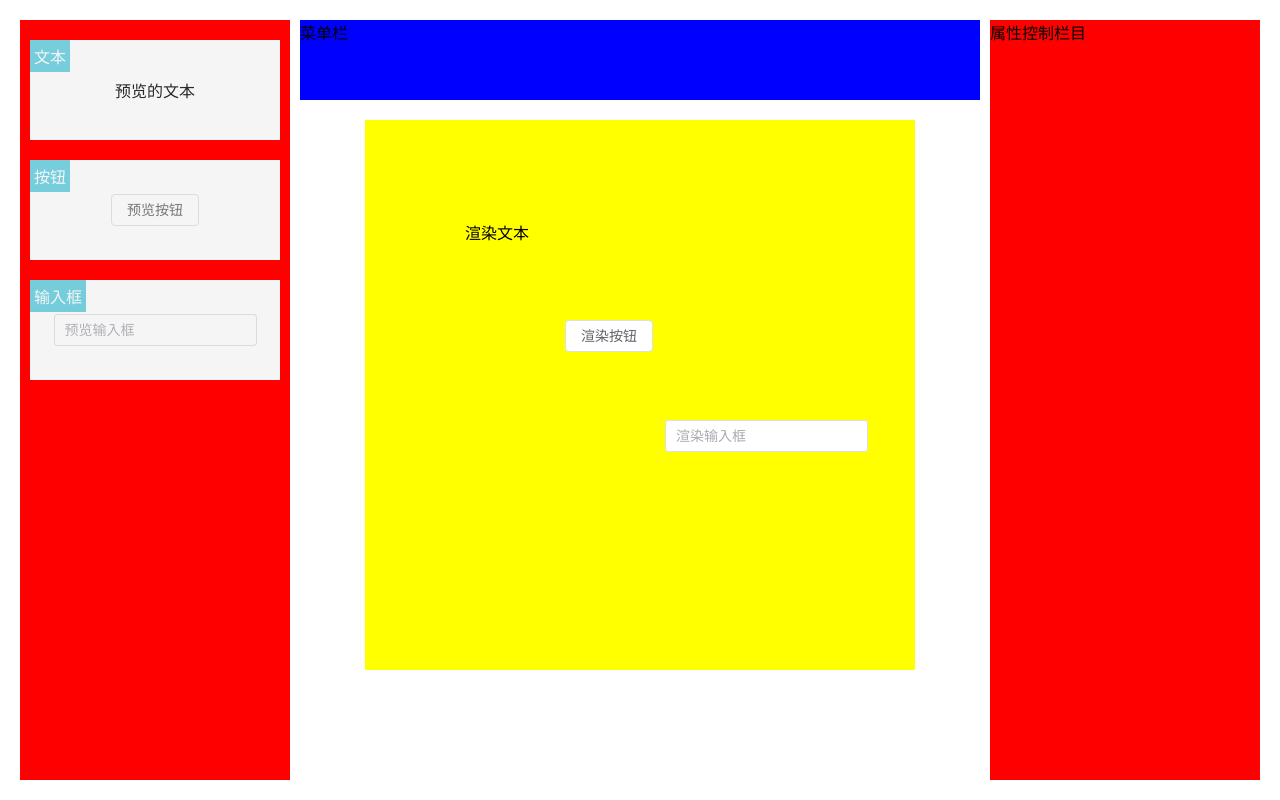
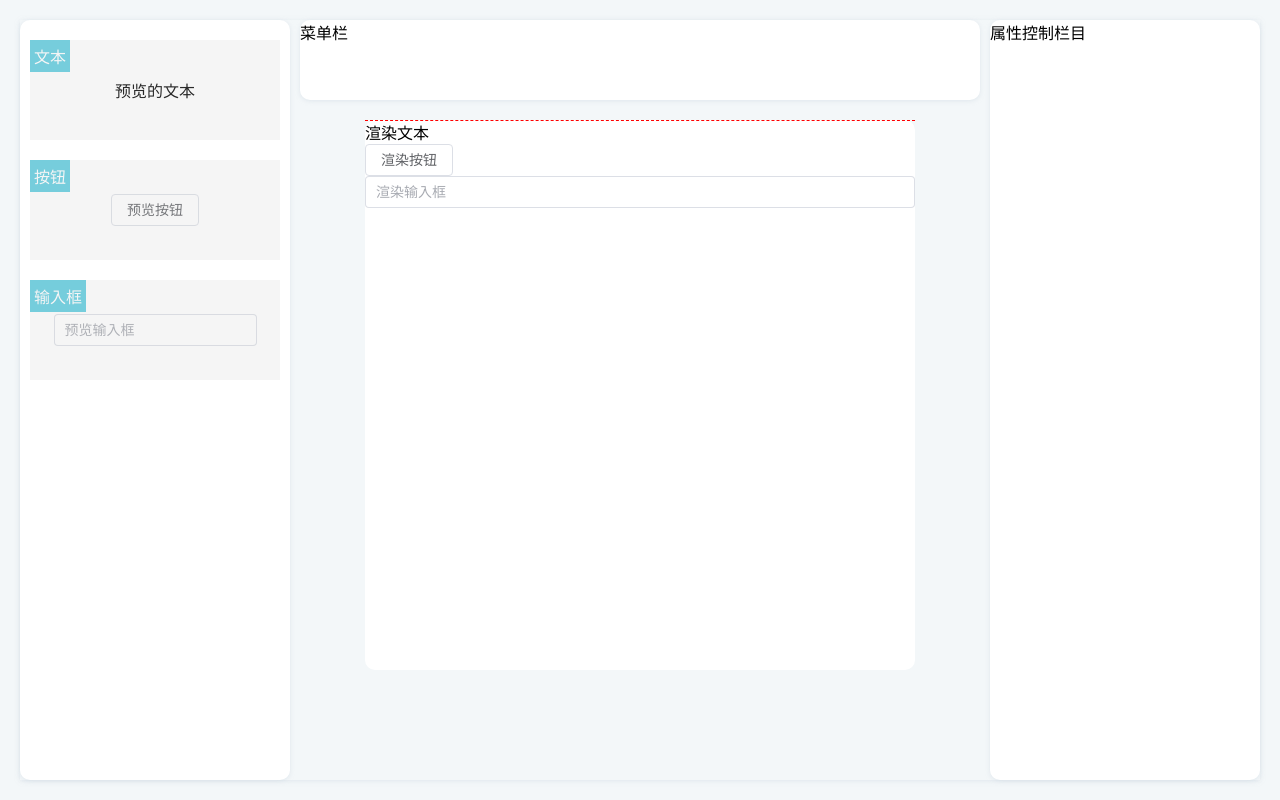
Before and after one commit to cnindexhub/vue-lesson, a Vue app: page / in a window 1280 px wide. Built offline with nearby package versions, Linux system fonts and the light colour scheme.

Commit message:
20221118 dpf 内容区组件拖拽及对其辅助线计算

```diff
--- a/package.json
+++ b/package.json
@@ -9,8 +9,10 @@
   },
   "dependencies": {
     "core-js": "^3.8.3",
+    "deepcopy": "^2.1.0",
     "element-plus": "^2.2.21",
-    "vue": "^3.2.13"
+    "vue": "^3.2.13",
+    "vuex": "^4.0.2"
   },
   "devDependencies": {
     "@babel/core": "^7.12.16",
--- a/src/App.vue
+++ b/src/App.vue
@@ -1,5 +1,5 @@
 <template>
-  <Editor :modelValue="state"></Editor>
+  <Editor v-model:modelValue="state"></Editor>
 </template>
 
 <script>
--- a/src/packages/editor-block.jsx
+++ b/src/packages/editor-block.jsx
@@ -1,4 +1,4 @@
-import { defineComponent, computed, inject } from 'vue'
+import { defineComponent, computed, inject, ref, onMounted} from 'vue'
 import './editor-block.scss'
 
 export default defineComponent({
@@ -7,18 +7,37 @@ export default defineComponent({
         block: Object
     },
     setup(props) {
+
         const blockStyles = computed(() => ({
             top: `${props.block.top}px`,
             left: `${props.block.left}px`,
             zIndex: `${props.block.zIndex}px`
         }))
         const config = inject('config') // 注入一个由祖先组件或整个应用 (通过 app.provide()) 提供的值。
-        console.log(config)
+
+        // 当前组件dom的引用
+        const blockRef = ref(null)
+
+        onMounted(() => {
+            let {offsetWidth, offsetHeight} = blockRef.value
+            if (props.block.alignCenter) {
+                props.block.left = props.block.left - offsetWidth / 2
+                props.block.top = props.block.top - offsetHeight / 2
+                props.block.alignCenter = false
+            }
+            props.block.width = offsetWidth
+            props.block.height = offsetHeight
+        })
+
         return ()=> {
             // 通过block的key属性直接获取对于的组件
             const component = config.componentMap[props.block.key]
             const componentRender = component.render()
-            return <div class="editor-block" style={blockStyles.value}>
+            return <div class="editor-block"
+                        class={props.block.focus ? "editor-block__focus" : ""}
+                        style={blockStyles.value}
+                        ref={ blockRef }
+                   >
                 { componentRender }
             </div>
         }
--- a/src/packages/editor-block.scss
+++ b/src/packages/editor-block.scss
@@ -1,3 +1,14 @@
 .editor-block {
   position: absolute;
+  ::after {
+    content: '';
+    position: absolute;
+    top: 0;
+    left: 0;
+    right: 0;
+    bottom: 0;
+  }
+  &__focus {
+    border: 3px dashed red;
+  }
 }
--- a/src/packages/editor.jsx
+++ b/src/packages/editor.jsx
@@ -1,16 +1,27 @@
-import { defineComponent, computed, inject } from "vue";
+import { defineComponent, computed, inject, ref, onUpdated } from "vue";
 import './editor.scss'
 import EditorBlock from './editor-block'
+import deepcopy from "deepcopy";
+import useMenuDragger from './useMenuDragger'
+import useFocus from './useFocus'
+import useBlockDragger from './useBlockDragger'
+
 export default defineComponent({
+    emits: ['update:modelValue'],
     props: {
       modelValue: {
           type: Object
       }
     },
     components: { EditorBlock },
-    setup: function (props) {
-        const data = computed(() => {
-            return props.modelValue
+    setup: function (props, ctx) {
+        const data = computed({
+            get() {
+                return props.modelValue
+            },
+            set(newValue) {
+                ctx.emit('update:modelValue', deepcopy(newValue))
+            }
         })
         const containerStyles = computed(() => {
             return {
@@ -21,15 +32,33 @@ export default defineComponent({
 
         const config = inject('config')
 
+        const containerRef = ref(null)
+
+        // 实现菜单的拖放功能
+        const { dragstart, dragend } = useMenuDragger(containerRef, data)
+
+        // 实现内容区组件选中
+        const { blockMousedown,  containerMousedown, focusData, lastSelectBlock } = useFocus(data, (e) => {
+            mousedown(e)
+        })
+
+        // 绑定鼠标移动事件，记录鼠标移动前鼠标与已选中组件的相对浏览器左上角的坐标位置
+        const { mousedown, markLine } = useBlockDragger(focusData, lastSelectBlock)
+
         return () => <div class="editor">
             <div class="editor-left">
                 {/*根据注册列表渲染内容*/}
-                {config.componentList.map(component => (
-                    <div className="editor-left-item">
+                { config.componentList.map(component => (
+                    <div
+                        class="editor-left-item"
+                        draggable
+                        onDragstart={ e => dragstart(e, component) }
+                        onDragend={ dragend }
+                    >
                         <span>{ component.label }</span>
                         <div>{ component.preview() }</div>
                     </div>
-                ))}
+                )) }
             </div>
             <div class="editor-top">菜单栏</div>
             <div class="editor-right">属性控制栏目</div>
@@ -37,10 +66,23 @@ export default defineComponent({
                 {/*负责产生滚动条*/}
                 <div class="editor-container-canvas">
                     {/*产生内容区域*/}
-                    <div class="editor-container-canvas__content" style={containerStyles.value}>
+                    <div
+                        class="editor-container-canvas__content"
+                        style={ containerStyles.value }
+                        ref={ containerRef }
+                        onMousedown={ containerMousedown }
+                    >
                         {
-                            data.value.blocks.map(block => <EditorBlock block={block}></EditorBlock>)
+                            data.value.blocks.map((block, index) => (
+                                <EditorBlock
+                                    block={ block }
+                                    onMousedown={ e => blockMousedown(e, block, index) }
+                                >
+
+                                </EditorBlock>
+                            ))
                         }
+                        <div class="line-y" style={{top: markLine.y + 'px'}}></div>
                     </div>
                 </div>
             </div>
--- a/src/packages/editor.scss
+++ b/src/packages/editor.scss
@@ -1,12 +1,17 @@
+body {
+  background-color: #F3F7F9;
+}
 .editor {
   width: 100%;
   height: 100%;
   &-left,&-right{
     position: absolute;
     width: 270px;
-    background:red;
+    background: #fff;
     top: 0;
     bottom: 0;
+    border-radius: 10px;
+    box-shadow: 0 1px 4px 0px rgb(206 215 225 / 50%);
   }
   &-left {
     left: 0;
@@ -51,20 +56,30 @@
     right: 280px;
     left: 280px;
     height: 80px;
-    background: blue;
+    background: #fff;
+    box-shadow: 0 1px 4px 0px rgb(206 215 225 / 50%);
+    border-radius: 10px;
   }
   &-container {
     padding: 80px 270px 0;
     height: 100%;
     box-sizing: border-box;
+    box-shadow: 0 1px 4px 0px rgb(206 215 225 / 50%);
     &-canvas {
       overflow: scroll;
       height: 100%;
       &__content {
         margin: 20px auto;
         position: relative;
-        background: yellow;
+        background: #fff;
+        border-radius: 10px;
       }
     }
   }
 }
+.line-y {
+  position: absolute;
+  left: 0px;
+  right: 0px;
+  border-top: 1px dashed red;
+}
--- a/src/packages/useBlockDragger.js
+++ b/src/packages/useBlockDragger.js
@@ -0,0 +1,82 @@
+/* 实现拖拽多个元素的功能 */
+import { reactive } from 'vue'
+/**
+ * 实现拖拽多个元素的功能
+ * @param focusData 内容区选中和未选中block
+ * @param lastSelectBlock 最后一个选中的block
+ * @returns {{mousedown: mousedown}}
+ */
+export default function (focusData, lastSelectBlock) {
+
+    // 组件拖拽前的状态管理
+    let dragState = {}
+
+    const markLine = reactive({x: 0, y: 0})
+
+    // 实现拖拽多个元素的功能
+    const mousedown = (e) => {
+        // 最后被选中组件的 (x, y) 坐标
+        const { left: bLeft, top: bTop, width: bWidth, height: bHeight } = lastSelectBlock.value
+
+        const lines = { x: [], y: [] }
+
+        dragState = {
+            startY: e.clientY,
+            startX: e.clientX,
+            startPos: focusData.value.focus.map(({ left, top }) => ({ left, top })),
+            lines: (() => {
+                [...focusData.value.unFocused, {
+                    width: 0,
+                    height: 0,
+                    left: 0,
+                    top: 0
+                }].forEach( ({ left: aLeft, top: aTop, width: aWidth, height: aHeight} ) => {
+                    // x轴辅助线的坐标
+                    // 顶对顶
+                    lines.x.push({showTop: aTop, top: aTop})
+                    // 中对中
+                    lines.x.push({showTop: aTop + aHeight / 2, top: aTop + aHeight / 2 - bHeight / 2})
+                    // 底对顶
+                    lines.x.push({showTop: aTop, top: aTop - bHeight})
+                    // 顶对底
+                    lines.x.push({showTop: aTop + aHeight, top: aTop + aHeight})
+                    // 底对底
+                    lines.x.push({showTop: aTop + aHeight, top: aTop + aHeight - bHeight})
+                    // y轴辅助线的坐标
+                    // 左对左
+                    // 中对中
+                    // 右对右
+                    // 右对左
+                    // 左对右
+                })
+                return lines
+            })() // 生成所有的线
+        }
+        document.addEventListener('mousemove', mousemove)
+        document.addEventListener('mouseup', mouseup)
+    }
+    const mousemove = (e) => {
+        console.log(dragState.lines)
+        let { clientX: moveX, clientY: moveY } = e
+        let x,y = null;
+        for(let i = 0; i < dragState.lines.x.length; i++) {
+            if (dragState.lines.x[i].top === moveX) {
+                y = dragState.lines.x[i].top
+                break;
+            }
+        }
+        const durX = moveX - dragState.startX
+        const durY = moveY - dragState.startY
+        focusData.value.focus.forEach((block, index) => {
+            block.top = durY + dragState.startPos[index].top
+            block.left = durX + dragState.startPos[index].left
+        })
+        markLine.y = y
+    }
+    const mouseup = (e) => {
+        document.removeEventListener('mousemove', mousemove)
+        document.removeEventListener('mouseup', mouseup)
+    }
+
+    return { mousedown, markLine }
+}
--- a/src/packages/useFocus.js
+++ b/src/packages/useFocus.js
@@ -0,0 +1,59 @@
+/*实现内容区组件选中*/
+import { computed, ref } from "vue";
+
+export default function (data, callback) {
+    // 最后选中的block索引
+    const selectBlockIndex = ref(-1)
+    // 最后选中的block
+    const lastSelectBlock = computed(() => data.value.blocks[selectBlockIndex.value])
+
+    // 将所有block的focus设置为false, 清空选中状态
+    const clearBlockFocus = () => {
+        data.value.blocks.map(block => block.focus = false)
+    }
+
+    // 计算已选中和未选中的block
+    const focusData = computed(() => {
+        const focus = []
+        const unFocused = []
+        data.value.blocks.forEach(block => (block.focus ? focus : unFocused).push(block))
+        return {
+            focus, unFocused
+        }
+    })
+
+    // 实现获取焦点
+    const blockMousedown = (e, block, index) => {
+        e.preventDefault();
+        e.stopPropagation();
+        if (!e.shiftKey) {
+            if (!block.focus) {
+                // 清空其他已选择的block
+                clearBlockFocus()
+                block.focus = true
+            } // 当前自己已经被选中了，在次点击时还是选中状态
+        } else {
+            if (focusData.value.focus.length === 1) block.focus = true
+            else block.focus = !block.focus
+        }
+        selectBlockIndex.value = index
+        callback(e)
+    }
+
+
+
+
+
+    // 点击内容区清空block选中状态
+    const containerMousedown = (e) => {
+        clearBlockFocus()
+        selectBlockIndex.value = -1
+    }
+
+    return {
+        blockMousedown,
+        containerMousedown,
+        focusData,
+        lastSelectBlock
+    }
+}
```
Also changed, not shown: src/store/index.js (+31 -0 lines), 1 other file (tests, documents, lock files or other folders).
